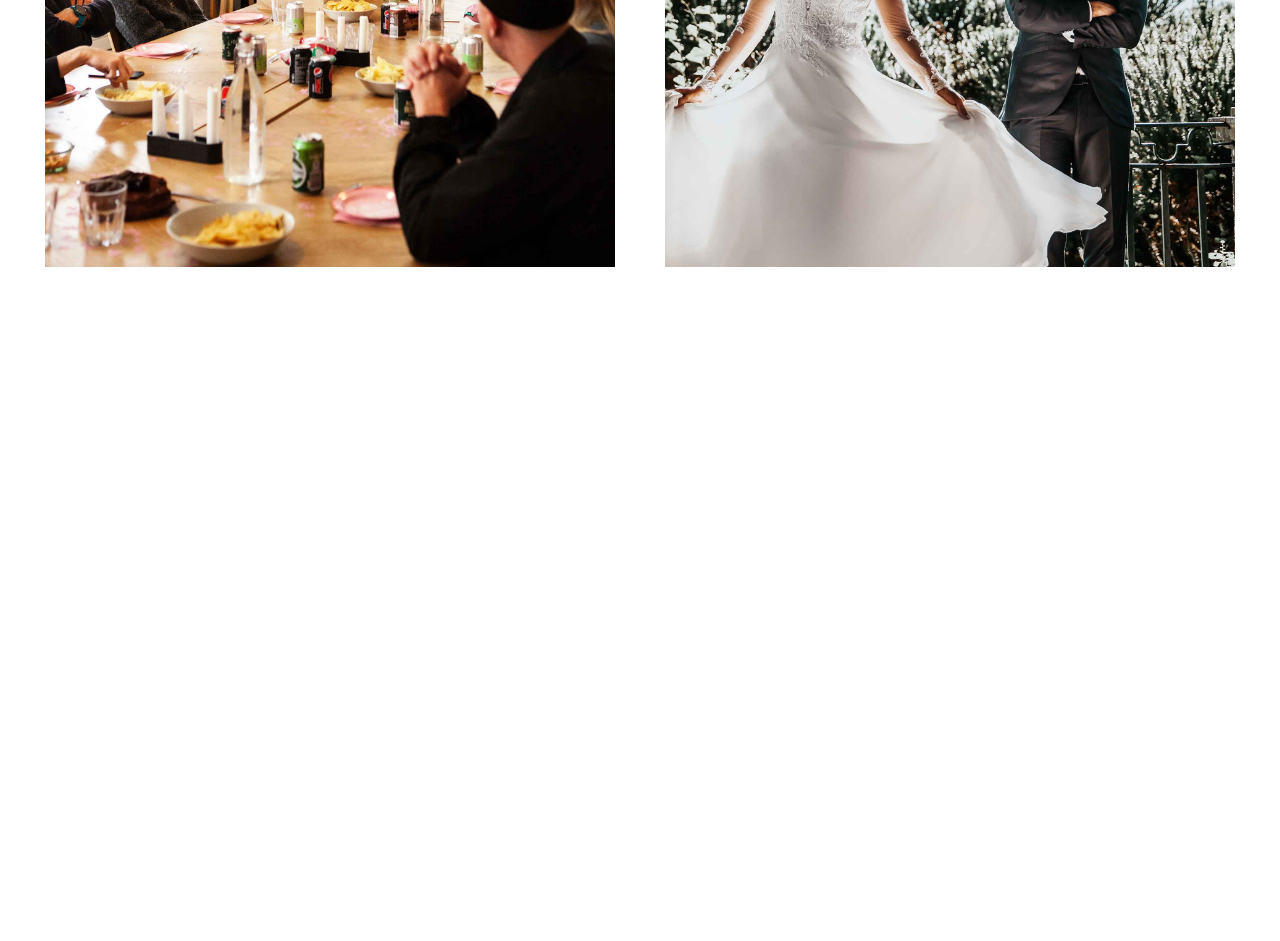
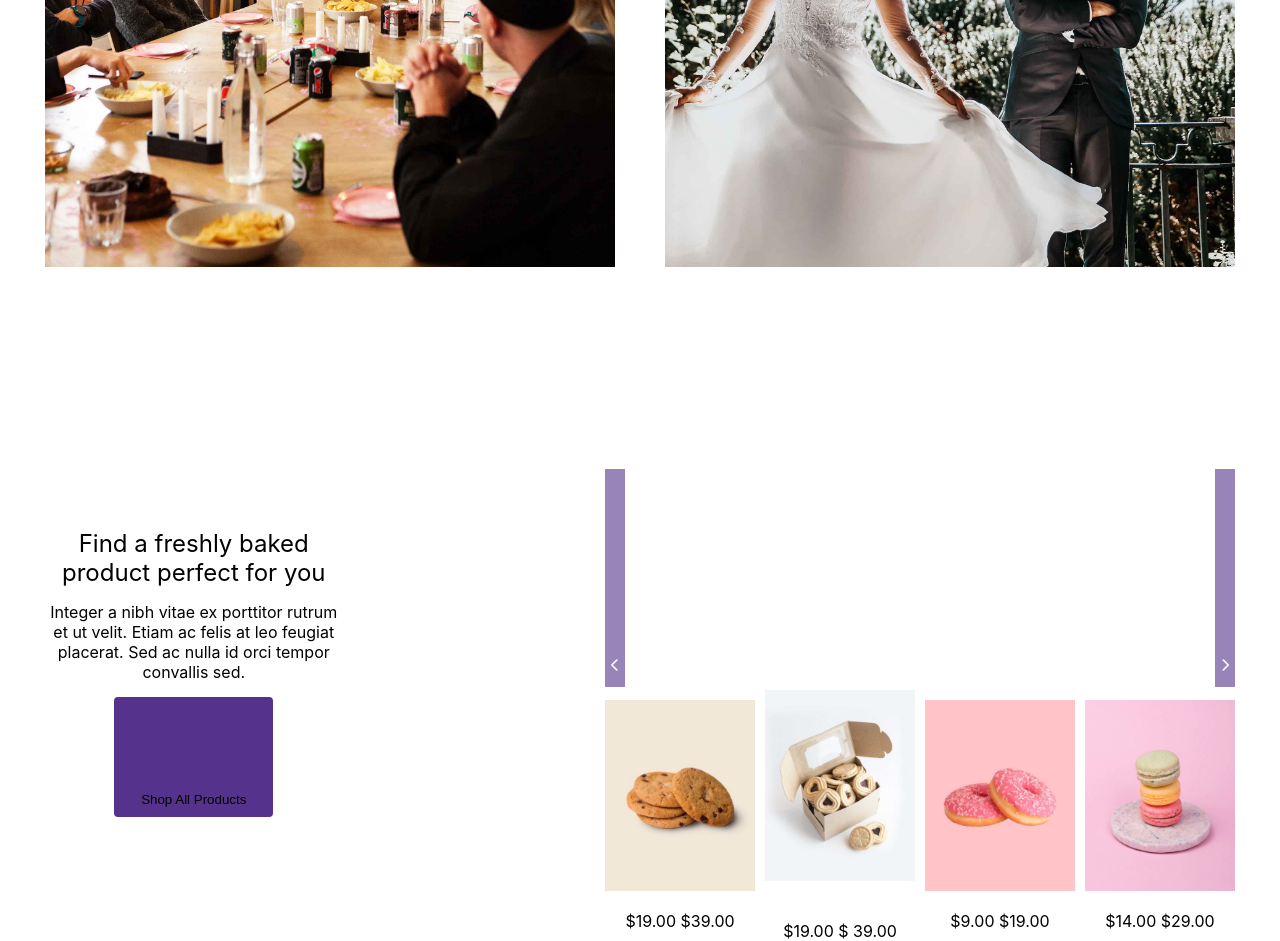
Before and after one commit to giovannitamburini/proj-html-vuejs, a Vue app: page / in a window 1280 px wide. Shown: the part 1860-2801 px from the top of the page. Before the commit the page ends 2127 px from the top, so only its background shows below. Built offline with nearby package versions, Linux system fonts and the light colour scheme.

Commit message:
added main section 3 without font style

```diff
--- a/src/App.vue
+++ b/src/App.vue
@@ -82,6 +82,7 @@ export default {
           image: '/small-cupcake.jpg',
           name: 'Small cupcake',
           category: 'Cupcake, Pastries',
+          price: '$10.00 $19.00'
         }
       ],
 
--- a/src/components/AppMain.vue
+++ b/src/components/AppMain.vue
@@ -3,6 +3,8 @@
 import SectionOne from "./SectionOne.vue";
 // importo la componente che è la seconda sezione del main
 import SectionTwo from "./SectionTwo.vue";
+
+import SectionThree from "./SectionThree.vue";
 
 // importo lo store
 import { store } from "../store.js";
@@ -18,6 +20,7 @@ export default {
     components: {
         SectionOne,
         SectionTwo,
+        SectionThree,
     },
 
     methods: {
@@ -41,6 +44,8 @@ export default {
         <SectionOne :productsOne="store.productList" @scrollLeftOne="scrollLeft" @scrollRightOne="scrollRight">
         </SectionOne>
         <SectionTwo></SectionTwo>
+        <SectionThree :productsThree="store.productList" @scrollLeftThree="scrollLeft" @scrollRightThree="scrollRight">
+        </SectionThree>
     </div>
 </template>
 
--- a/src/components/CardSectionOne.vue
+++ b/src/components/CardSectionOne.vue
@@ -34,7 +34,7 @@ export default {
         <img :src="product.image" alt="image product">
 
         <!-- lista visibile tramite z-index, gestito dalle funzioni sopracitate(overImage & leaveImage) -->
-        <ul :class="{ hidetext: hiddenOne }" class="description-one">
+        <ul :class="{ hidetext: hiddenOne }">
             <li>{{ product.name }}</li>
             <li>{{ product.category }}</li>
             <li>{{ product.price }}</li>
--- /dev/null
+++ b/src/components/CardSectionThree.vue
@@ -0,0 +1,68 @@
+<script>
+export default {
+    data() {
+        return {
+            hiddenThree: false,
+        }
+    },
+
+    props: {
+        // prop di una prop
+        product: Object,
+    },
+
+    methods: {
+        overImage() {
+            this.hiddenThree = true;
+        },
+
+        leaveImage() {
+            this.hiddenThree = false;
+        },
+    }
+}
+</script>
+
+<template>
+    <div v-on:mouseover="overImage()" v-on:mouseleave="leaveImage()" class="single-image-three">
+
+        <div class="container-hover">
+            <img :src="product.image" alt="image product">
+
+            <div :class="{ hidetext: hiddenThree }" class="hover-choice">select options / quick view</div>
+        </div>
+
+        <div>{{ product.name }}</div>
+        <div>{{ product.price }}</div>
+    </div>
+</template>
+
+<style lang="scss" scoped>
+.single-image-three {
+    min-width: calc(100% / 4 - (10px / 4 * 3));
+    text-align: center;
+
+    .container-hover {
+        position: relative;
+        width: 100%;
+        aspect-ratio: 40/51;
+
+        img {
+            width: 100%;
+            position: absolute;
+            z-index: 1;
+        }
+
+        .hover-choice {
+            position: absolute;
+            width: 100%;
+            height: 100%;
+            display: flex;
+            justify-content: center;
+            align-items: center;
+        }
+    }
+
+
+}
+</style>
--- /dev/null
+++ b/src/components/SectionThree.vue
@@ -0,0 +1,91 @@
+<script>
+
+import CardSectionThree from './CardSectionThree.vue';
+
+export default {
+    data() {
+        return {
+            titleSectionThree: 'Find a freshly baked product perfect for you',
+            paragraphSectionThree: 'Integer a nibh vitae ex porttitor rutrum et ut velit. Etiam ac felis at leo feugiat placerat. Sed ac nulla id orci tempor convallis sed.',
+        }
+    },
+
+    components: {
+        CardSectionThree,
+    },
+
+    props: {
+        productsThree: Array,
+    },
+
+    emits: [
+        'scrollLeftThree',
+        'scrollRightThree',
+    ],
+}
+</script>
+
+<template>
+    <div id="section-three">
+
+        <div id="text-section-three">
+            <div>{{ titleSectionThree }}</div>
+            <p>{{ paragraphSectionThree }}</p>
+            <button class="btn-purple">Shop All Products</button>
+        </div>
+
+        <div id="images-section-three">
+            <button @click="$emit('scrollLeftThree', 160, '#container-img-three')" class="btn-left">
+                <i class="fa-solid fa-chevron-left"></i>
+            </button>
+
+            <div id="container-img-three">
+                <CardSectionThree v-for="product in productsThree" :product="product"></CardSectionThree>
+            </div>
+
+            <button @click="$emit('scrollRightThree', 160, '#container-img-three')" class="btn-right">
+                <i class="fa-solid fa-chevron-right"></i>
+            </button>
+        </div>
+
+    </div>
+</template>
+
+<style lang="scss" scoped>
+#section-three {
+    display: flex;
+    justify-content: space-between;
+    align-items: center;
+
+    #text-section-three {
+        width: 25%;
+        text-align: center;
+
+        div {
+            font-size: 1.5em;
+        }
+
+        p {
+            padding: 15px 0;
+        }
+    }
+
+    #images-section-three {
+        position: relative;
+        width: calc(150px * 4 + (10px * 3));
+
+        #container-img-three {
+            display: flex;
+            align-items: center;
+            flex-flow: row nowrap;
+            gap: 10px;
+            overflow-x: scroll;
+            scroll-behavior: smooth;
+
+            &::-webkit-scrollbar {
+                display: none;
+            }
+        }
+    }
+}
+</style>
--- a/src/style.scss
+++ b/src/style.scss
@@ -92,8 +92,7 @@ $purple: #55328B;
 }
 
 
-// classi per le immagini e le relative descrizioni in hover
-
+// classi per le descrizioni delle immagini in hover
 .hidetext {
   z-index: 2;
   background-color: rgba(0, 0, 0, 0.15);
```
